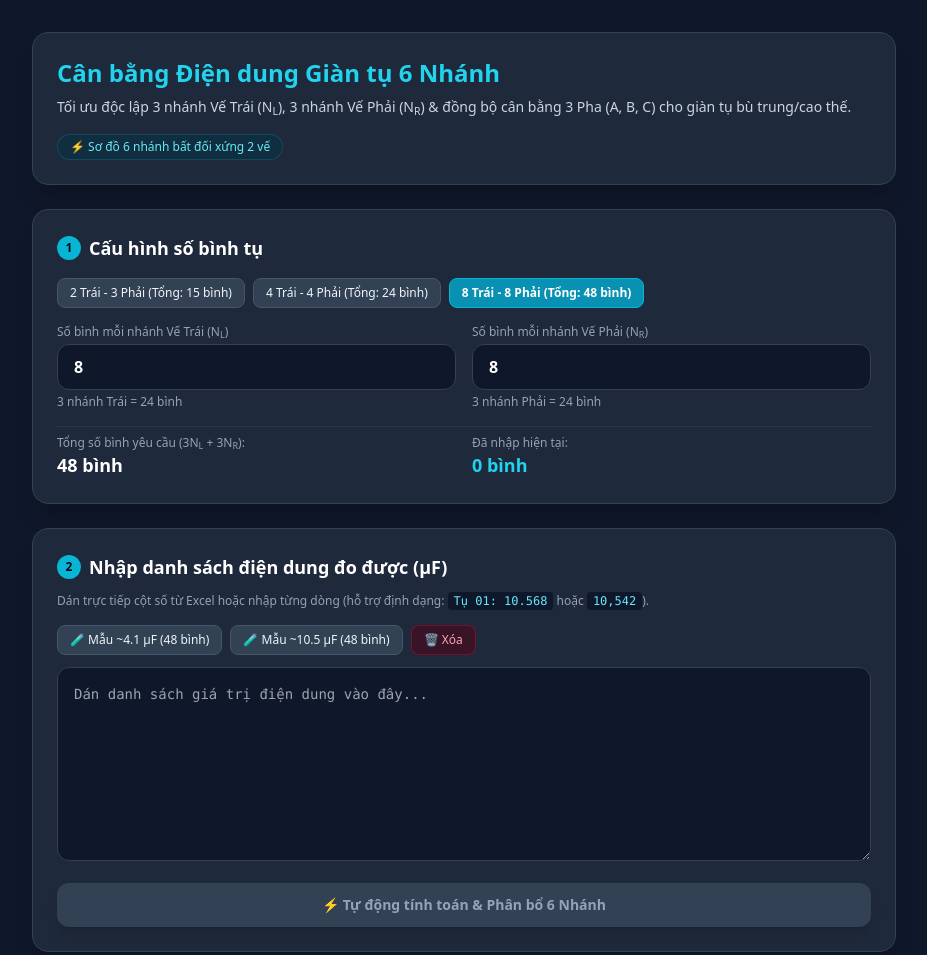
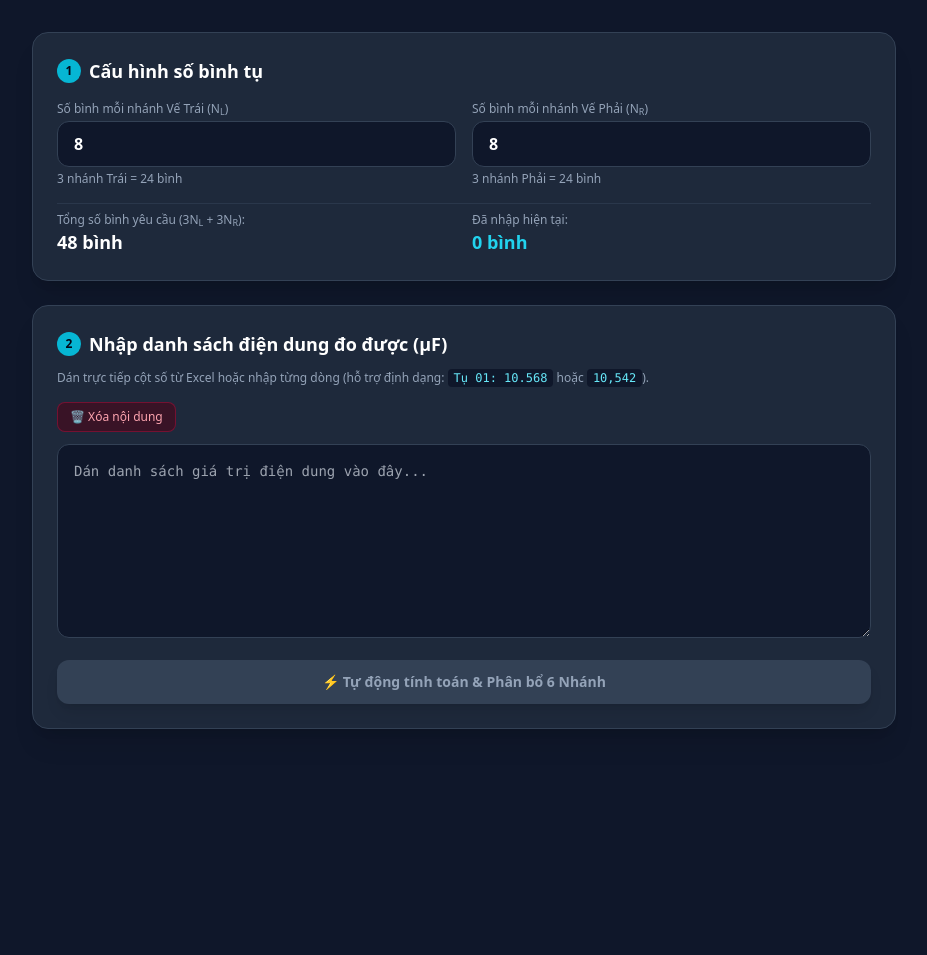
Before and after one commit to VyVy8889/Capacitor-balance, a plain HTML site: page index.html in a window 1280 px wide. Shown: the whole page, without its empty margins (176-1103 px from the left). After the commit the page ends 800 px from the top, so only its background shows below. Drawn offline with nearby package versions, Linux system fonts and the light colour scheme.

Commit message:
Update index.html

```diff
--- a/index.html
+++ b/index.html
@@ -8,16 +8,6 @@
 </head>
 <body class="bg-slate-900 text-slate-100 min-h-screen font-sans antialiased">
     <div class="max-w-4xl mx-auto px-4 py-8">
-        <!-- Header -->
-        <div class="bg-slate-800 border border-slate-700 rounded-2xl p-6 mb-6 shadow-xl">
-            <h1 class="text-2xl font-bold text-cyan-400 mb-2">Cân bằng Điện dung Giàn tụ 6 Nhánh</h1>
-            <p class="text-slate-300 text-sm mb-4">
-                Tối ưu độc lập 3 nhánh Vế Trái (N<sub>L</sub>), 3 nhánh Vế Phải (N<sub>R</sub>) & đồng bộ cân bằng 3 Pha (A, B, C) cho giàn tụ bù trung/cao thế.
-            </p>
-            <div class="inline-flex items-center bg-cyan-950/60 border border-cyan-800/60 rounded-full px-3 py-1 text-xs text-cyan-300 font-medium">
-                ⚡ Sơ đồ 6 nhánh bất đối xứng 2 vế
-            </div>
-        </div>
 
         <!-- Cấu hình số bình -->
         <div class="bg-slate-800 border border-slate-700 rounded-2xl p-6 mb-6 shadow-xl">
@@ -25,19 +15,6 @@
                 <span class="bg-cyan-500 text-slate-950 rounded-full w-6 h-6 inline-flex items-center justify-center text-xs font-bold">1</span>
                 Cấu hình số bình tụ
             </h2>
-
-            <!-- Preset nhanh -->
-            <div class="flex flex-wrap gap-2 mb-4">
-                <button onclick="setPreset(2, 3)" class="px-3 py-1.5 bg-slate-700 hover:bg-slate-600 text-xs font-medium rounded-lg border border-slate-600 transition">
-                    2 Trái - 3 Phải (Tổng: 15 bình)
-                </button>
-                <button onclick="setPreset(4, 4)" class="px-3 py-1.5 bg-slate-700 hover:bg-slate-600 text-xs font-medium rounded-lg border border-slate-600 transition">
-                    4 Trái - 4 Phải (Tổng: 24 bình)
-                </button>
-                <button onclick="setPreset(8, 8)" class="px-3 py-1.5 bg-cyan-600 hover:bg-cyan-500 text-xs font-bold rounded-lg border border-cyan-500 transition text-white">
-                    8 Trái - 8 Phải (Tổng: 48 bình)
-                </button>
-            </div>
 
             <div class="grid grid-cols-1 md:grid-cols-2 gap-4 mb-4">
                 <div>
@@ -77,14 +54,8 @@
             </p>
 
             <div class="flex flex-wrap gap-2 mb-3">
-                <button onclick="loadSample(48, 4.1)" class="px-3 py-1.5 bg-slate-700 hover:bg-slate-600 text-xs font-medium rounded-lg border border-slate-600 transition">
-                    🧪 Mẫu ~4.1 &mu;F (48 bình)
-                </button>
-                <button onclick="loadSample(48, 10.5)" class="px-3 py-1.5 bg-slate-700 hover:bg-slate-600 text-xs font-medium rounded-lg border border-slate-600 transition">
-                    🧪 Mẫu ~10.5 &mu;F (48 bình)
-                </button>
                 <button onclick="clearInput()" class="px-3 py-1.5 bg-rose-950/60 hover:bg-rose-900/60 text-rose-300 text-xs font-medium rounded-lg border border-rose-800/60 transition">
-                    🗑️ Xóa
+                    🗑️ Xóa nội dung
                 </button>
             </div>
 
@@ -165,12 +136,6 @@
     <script>
         let parsedCaps = [];
 
-        function setPreset(nl, nr) {
-            document.getElementById('nl-input').value = nl;
-            document.getElementById('nr-input').value = nr;
-            updateRequirement();
-        }
-
         function updateRequirement() {
             const nl = parseInt(document.getElementById('nl-input').value) || 0;
             const nr = parseInt(document.getElementById('nr-input').value) || 0;
@@ -179,16 +144,6 @@
             document.getElementById('nr-total-desc').innerText = `3 nhánh Phải = ${3 * nr} bình`;
             document.getElementById('required-count').innerText = `${req} bình`;
             parseAndValidate(false);
-        }
-
-        function loadSample(total, baseVal) {
-            let lines = [];
-            for (let i = 1; i <= total; i++) {
-                let val = (baseVal + (Math.sin(i * 99) * 0.15) + (Math.random() * 0.04 - 0.02)).toFixed(3);
-                lines.push(`Tụ ${i < 10 ? '0' + i : i}: ${val}`);
-            }
-            document.getElementById('capacitor-input').value = lines.join('\n');
-            parseAndValidate(true);
         }
 
         function clearInput() {
@@ -210,12 +165,9 @@
             for (let line of lines) {
                 line = line.trim();
                 if (!line) continue;
-                // Thay thế dấu phẩy thập phân thành chấm
                 let cleanLine = line.replace(',', '.');
-                // Trích xuất số thực trong dòng
                 let matches = cleanLine.match(/[-+]?[0-9]*\.?[0-9]+/g);
                 if (matches) {
-                    // Lấy số cuối cùng trong dòng làm giá trị điện dung (tránh nhầm số thứ tự tụ ở đầu dòng)
                     let val = parseFloat(matches[matches.length - 1]);
                     if (!isNaN(val) && val > 0) {
                         parsedCaps.push({ id: idCounter++, val: val });
@@ -236,7 +188,6 @@
             }
         }
 
-        // Lắng nghe sự kiện input & paste trên di động
         document.getElementById('capacitor-input').addEventListener('input', () => parseAndValidate(false));
         document.getElementById('capacitor-input').addEventListener('paste', () => setTimeout(() => parseAndValidate(false), 50));
 
@@ -244,7 +195,6 @@
             parseAndValidate(false);
         }
 
-        // Thuật toán tối ưu 2 giai đoạn: Ưu tiên triệt tiêu độ lệch nội bộ vế, sau đó ghép pha
         function calculate() {
             const nl = parseInt(document.getElementById('nl-input').value);
             const nr = parseInt(document.getElementById('nr-input').value);
@@ -252,19 +202,15 @@
             let totalLeftNeeded = 3 * nl;
             let totalRightNeeded = 3 * nr;
 
-            // Sắp xếp tụ giảm dần (LPT)
             let caps = [...parsedCaps].sort((a, b) => b.val - a.val);
 
-            // Bước 1: Chia toàn bộ tụ thành 2 nhóm (Vế Trái & Vế Phải) sao cho tổng điện dung xấp xỉ nhau
             let bestLeftGroup = [];
             let bestRightGroup = [];
             let minGroupDiff = Infinity;
 
-            // Thử các cách kết hợp gom nhóm
             for (let trial = 0; trial < 200; trial++) {
                 let shuffled = [...caps];
                 if (trial > 0) {
-                    // Xáo trộn nhẹ để tìm kiếm đa điểm
                     for (let i = shuffled.length - 1; i > 0; i--) {
                         let j = Math.floor(Math.random() * (i + 1));
                         [shuffled[i], shuffled[j]] = [shuffled[j], shuffled[i]];
@@ -275,7 +221,6 @@
                 let rightGroup = [];
                 let sumL = 0, sumR = 0;
 
-                // Greedy phân phối
                 for (let c of shuffled) {
                     if (leftGroup.length < totalLeftNeeded && (rightGroup.length >= totalRightNeeded || sumL <= sumR)) {
                         leftGroup.push(c);
@@ -294,19 +239,14 @@
                 }
             }
 
-            // Bước 2: Tối ưu nội bộ 3 nhánh Vế Trái
             let leftBranches = optimizeThreeBranches(bestLeftGroup, nl);
-            // Bước 3: Tối ưu nội bộ 3 nhánh Vế Phải
             let rightBranches = optimizeThreeBranches(bestRightGroup, nr);
-
-            // Bước 4: Ghép cặp 3 nhánh Trái và 3 nhánh Phải vào 3 pha A, B, C sao cho tổng điện dung mỗi pha cân bằng nhất
             let phases = assignPhases(leftBranches, rightBranches);
 
             renderResults(phases);
         }
 
         function optimizeThreeBranches(groupCaps, itemsPerBranch) {
-            // Gom nhóm groupCaps thành 3 nhánh sao cho tổng điện dung mỗi nhánh gần bằng nhau nhất
             let sorted = [...groupCaps].sort((a, b) => b.val - a.val);
             let bestBranches = [[], [], []];
             let minDev = Infinity;
@@ -317,7 +257,6 @@
 
                 let pool = [...sorted];
                 if (trial > 0) {
-                    // Xáo trộn bớt các phần tử có giá trị gần nhau
                     for (let i = pool.length - 1; i > 0; i--) {
                         if (Math.random() < 0.3) {
                             let j = Math.floor(Math.random() * pool.length);
@@ -326,7 +265,6 @@
                     }
                 }
 
-                // LPT assignment
                 for (let item of pool) {
                     let minIdx = 0;
                     let minSum = Infinity;
@@ -340,7 +278,6 @@
                     sums[minIdx] += item.val;
                 }
 
-                // Local Search Swap sâu hơn để ép độ lệch nhỏ nhất
                 let improved = true;
                 let iter = 0;
                 while (improved && iter < 50) {
@@ -387,11 +324,9 @@
         }
 
         function assignPhases(leftBranches, rightBranches) {
-            // Tính tổng điện dung của từng nhánh trái và phải
             let leftSums = leftBranches.map(b => b.reduce((s, x) => s + x.val, 0));
             let rightSums = rightBranches.map(b => b.reduce((s, x) => s + x.val, 0));
 
-            // Sắp xếp thứ tự các nhánh trái (từ lớn đến nhỏ) và phải (từ nhỏ đến lớn) để ghép bù trừ tối ưu cho 3 pha A, B, C
             let lIndices = [0, 1, 2].sort((i, j) => leftSums[j] - leftSums[i]);
             let rIndices = [0, 1, 2].sort((i, j) => rightSums[i] - rightSums[j]);
 
@@ -420,7 +355,6 @@
             lastResultData = phases;
             document.getElementById('results-section').classList.remove('hidden');
 
-            // Tính thống kê Vế Trái
             let leftTotals = phases.map(p => p.leftSum);
             let maxL = Math.max(...leftTotals);
             let minL = Math.min(...leftTotals);
@@ -431,7 +365,6 @@
             document.getElementById('left-diff').innerText = `${diffL.toFixed(3)} µF`;
             document.getElementById('left-std').innerText = stdL.toFixed(4);
 
-            // Tính thống kê Vế Phải
             let rightTotals = phases.map(p => p.rightSum);
             let maxR = Math.max(...rightTotals);
             let minR = Math.min(...rightTotals);
@@ -442,7 +375,6 @@
             document.getElementById('right-diff').innerText = `${diffR.toFixed(3)} µF`;
             document.getElementById('right-std').innerText = stdR.toFixed(4);
 
-            // Bảng tổng hợp
             let tbody = document.getElementById('branch-table-body');
             tbody.innerHTML = '';
             phases.forEach(p => {
@@ -457,7 +389,6 @@
                 tbody.appendChild(tr);
             });
 
-            // Chi tiết từng nhánh
             let container = document.getElementById('branch-details-container');
             container.innerHTML = '';
             phases.forEach(p => {
```
